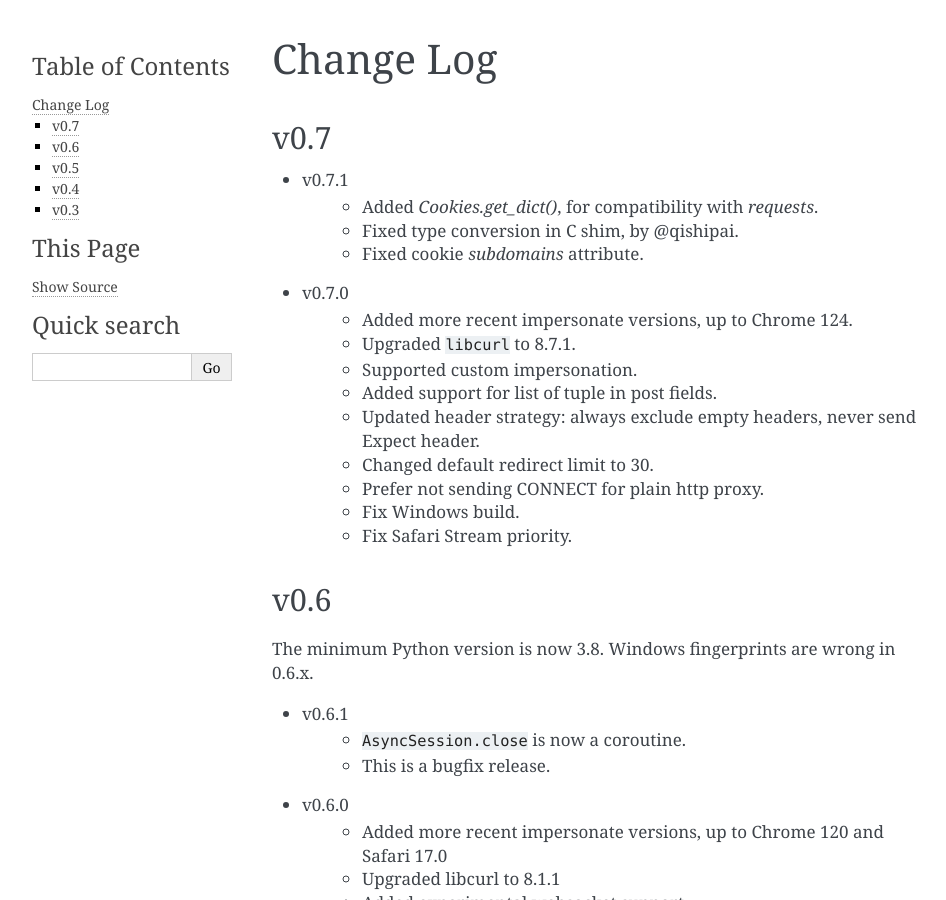
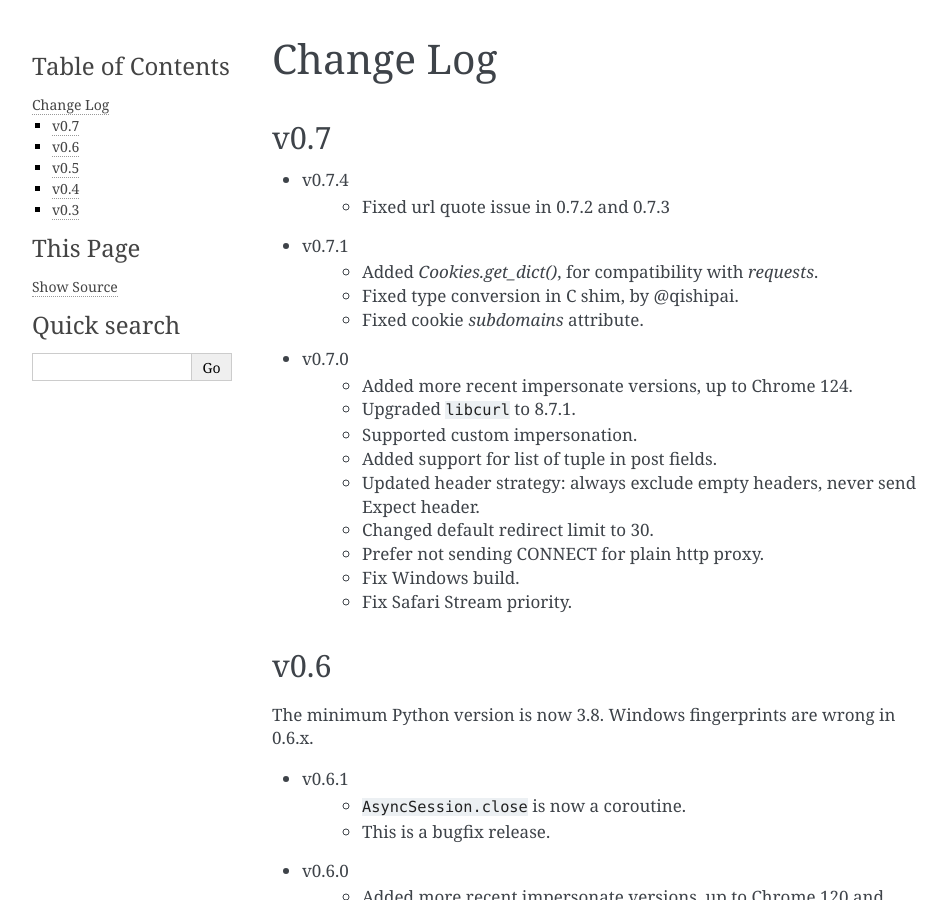
Before and after one commit to lexiforest/curl_cffi, a Sphinx documentation site: the page built from docs/changelog.rst, in a window 1280 px wide and 900 px high. Shown: the whole window, without its empty margins (148-1094 px from the left). Built offline with Sphinx 7.4.7, drawn with Linux system fonts in a browser that asks for light colours.

Commit message:
Bump version

```diff
--- a/docs/changelog.rst
+++ b/docs/changelog.rst
@@ -3,6 +3,9 @@ Change Log
 
 v0.7
 ----
+
+- v0.7.4
+    - Fixed url quote issue in 0.7.2 and 0.7.3
 
 - v0.7.1
     - Added `Cookies.get_dict()`, for compatibility with `requests`.
--- a/pyproject.toml
+++ b/pyproject.toml
@@ -1,6 +1,6 @@
 [project]
 name = "curl_cffi"
-version = "0.7.3"
+version = "0.7.4"
 authors = [{ name = "Lyonnet", email = "infinitesheldon@gmail.com" }]
 description = "libcurl ffi bindings for Python, with impersonation support."
 license = { file = "LICENSE" }
```
